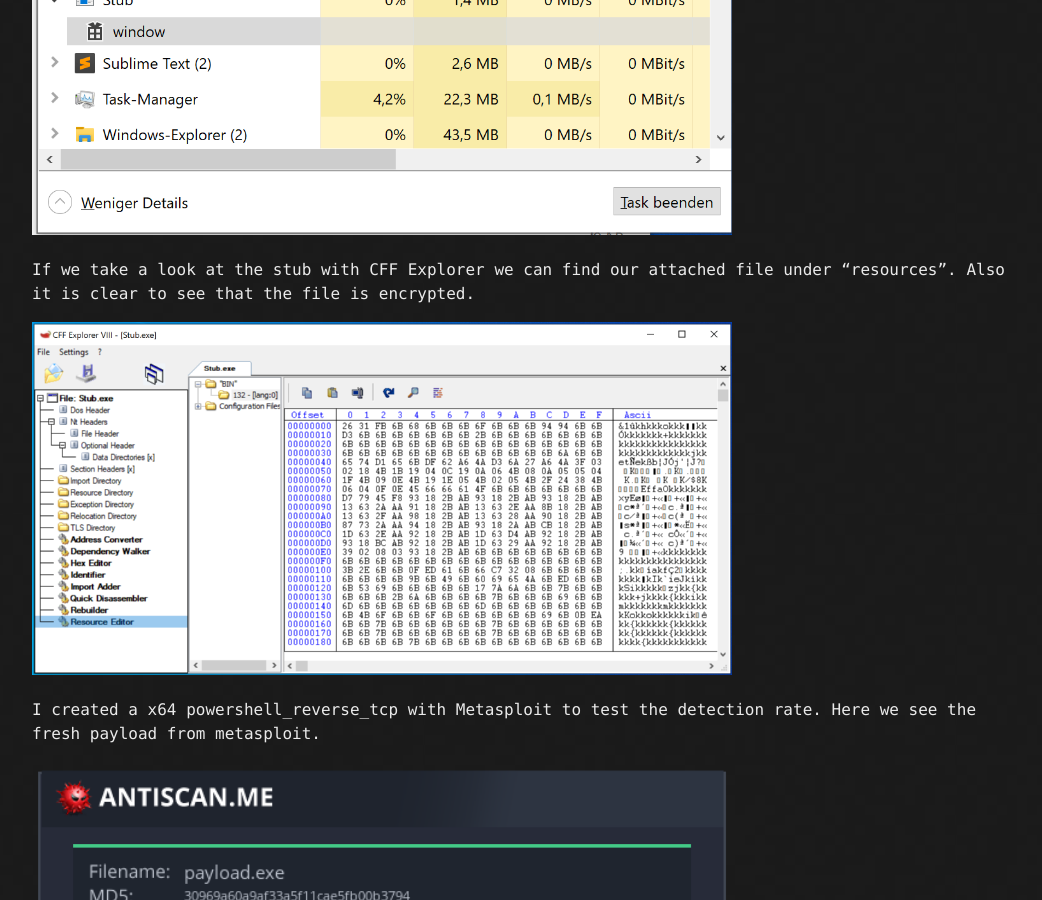
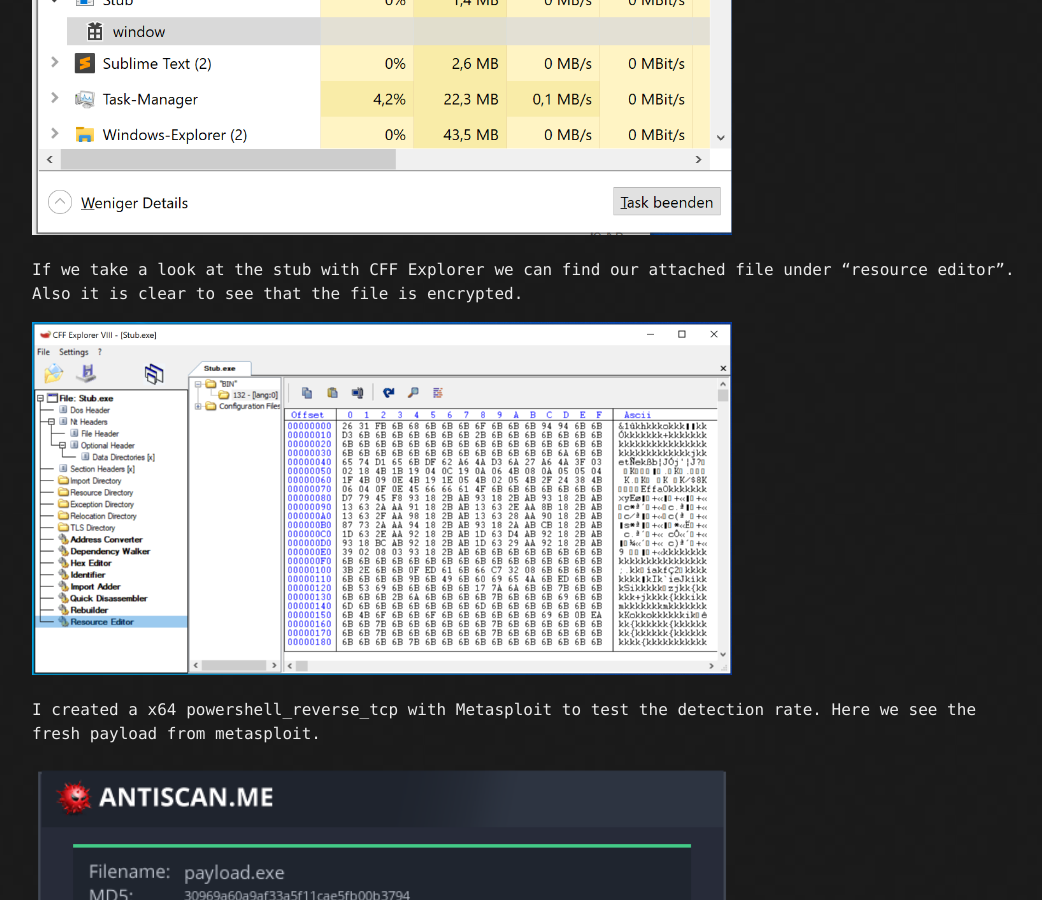
Before and after one commit to Ricky5panish/Ricky5panish.github.io, a Jekyll site: the page built from pe-runtime-crypter.md, in a window 1280 px wide and 900 px high, scrolled down 9594 px. Shown: the whole window, without its empty margins (108-1150 px from the left). Built offline with Jekyll 4.4.1, drawn with Linux system fonts in a browser that asks for light colours; our own code applies the rules of GitHub Pages for plain Markdown files.

Commit message:
Update pe-runtime-crypter.md

```diff
--- a/pe-runtime-crypter.md
+++ b/pe-runtime-crypter.md
@@ -327,7 +327,7 @@ I have taken a new C++ window application for testing.
 In the task manager we see our window application running in a new process under our stub.
 <img src="assets/images/taskmgr.PNG" width="70%" height="70%">
 
-If we take a look at the stub with CFF Explorer we can find our attached file under "resources". Also it is clear to see that the file is encrypted.
+If we take a look at the stub with CFF Explorer we can find our attached file under "resource editor". Also it is clear to see that the file is encrypted.
 
 <img src="assets/images/encrypted.PNG" width="70%" height="70%">
 
```
